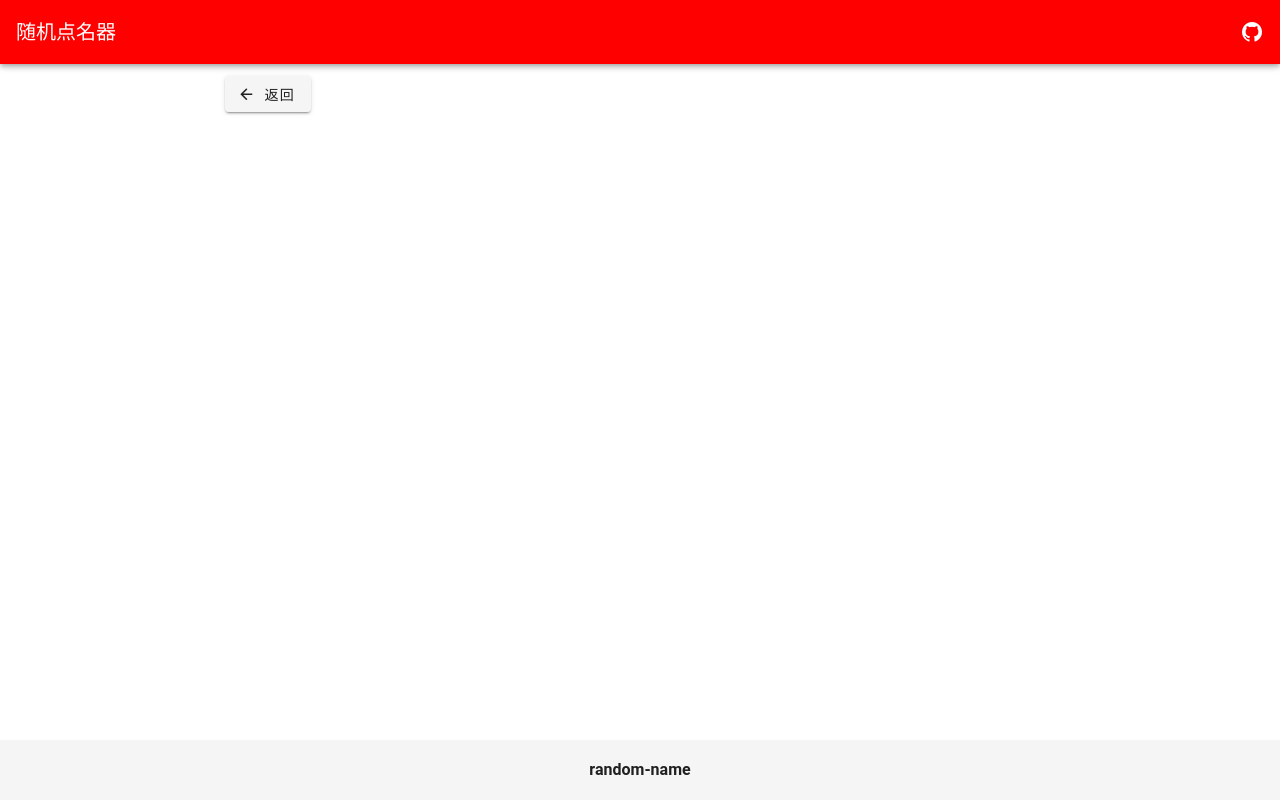
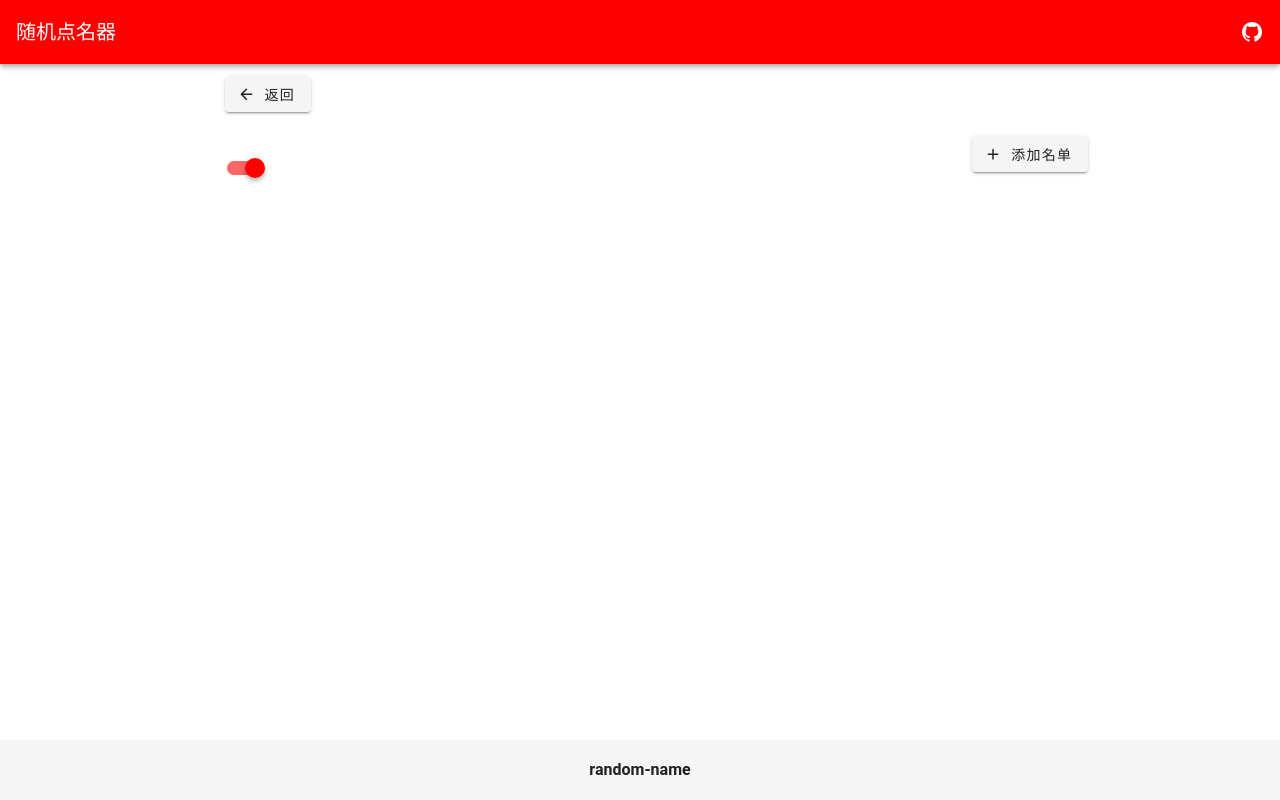
Before and after one commit to AkariRin/random-name, a Vue app: page /list in a window 1280 px wide. Built offline with nearby package versions, Linux system fonts and the light colour scheme; a small style sheet from the web is missing.

Commit message:
chore: 完成数据格式修改

```diff
--- /dev/null
+++ b/src/dataParser.js
@@ -0,0 +1,52 @@
+/*
+这个文件封装的函数均为ListView中的数据处理函数
+由于Vuetify v-data-table的数据格式要求，需要对本地存储中的数据进行处理之后再加载
+ */
+
+import _ from "lodash";
+
+//加载设置
+export function loadSettings() {
+  let _raw = JSON.parse(localStorage.getItem("data"));
+  return _raw.settings.unique;
+}
+
+//写入设置
+export function writeSettings(bool) {
+  let _raw = JSON.parse(localStorage.getItem("data"));
+  _raw.settings.unique = bool;
+  localStorage.setItem("data", JSON.stringify(_raw));
+}
+
+//加载名单
+export function loadNameList() {
+  let _raw = JSON.parse(localStorage.getItem("data"));
+  let _result = {};
+  _.forIn(_raw.namelists, (value, key) => {
+    _result[key] = _.map(value, (_arr) => {
+      return { name: _arr };
+    });
+  });
+  return _result;
+}
+
+//写入名单
+//export function writeNameList(val) {}
+
+//在组件挂载时检查Item是否存在，避免用户第一次直接打开/list路由导致没有默认数据生成的问题
+export function checkLSExists() {
+  if (localStorage.getItem("data") === null) {
+    let _default = {
+      settings: {
+        mode: "0",
+        batch_count: 0,
+        selected: "ListA",
+        allowRepeat: false,
+        unique: true,
+        sync_code: "",
+      },
+      namelists: {},
+    };
+    localStorage.setItem("data", JSON.stringify(_default));
+  }
+}
--- a/src/views/Home.vue
+++ b/src/views/Home.vue
@@ -109,20 +109,25 @@ export default {
       settings: {
         //抽取模式,0为单抽,1为带滚动,2为批量
         mode: "0",
+        //批量抽取模式中的抽取数量
         batch_count: 0,
+        //选定的列表
         selected: "ListA",
+        //允许重复抽取
         allowRepeat: false,
         //自动去重
         unique: true,
+        //同步码
+        sync_code: "",
       },
-      list: {
+      namelists: {
         ListA: ["PersonA", "PersonB", "PersonC"],
         ListB: ["PersonF", "PersonD", "PersonE"],
       },
     },
     list: {
       //当前列表内容
-      current: Array,
+      current: [],
       //列表选择器
       selector: [],
     },
@@ -172,7 +177,7 @@ export default {
             this.componentCtl.cacheSelectedList
           )
         ) {
-          this.list.current = this.global.list[newValue.settings.selected];
+          this.list.current = this.global.namelists[newValue.settings.selected];
         }
         this.componentCtl.cacheSelectedList = newValue.settings.selected;
       },
@@ -185,8 +190,8 @@ export default {
       this.global = _.clone(JSON.parse(localStorage.getItem("data")));
     }
     //加载当前列表、列表选择器
-    this.list.current = this.global.list[this.global.settings.selected];
-    this.list.selector = _.keysIn(this.global.list);
+    this.list.current = this.global.namelists[this.global.settings.selected];
+    this.list.selector = _.keysIn(this.global.namelists);
   },
 };
 </script>
--- a/src/views/List.vue
+++ b/src/views/List.vue
@@ -8,14 +8,24 @@
         </v-btn>
       </v-col>
     </v-row>
-    <v-row></v-row>
+    <v-row>
+      <v-col cols="1" offset="2">
+        <v-switch v-model="unique"></v-switch>
+      </v-col>
+      <v-col cols="1" offset="6">
+        <v-btn block>
+          <v-icon left>mdi-plus</v-icon>
+          添加名单
+        </v-btn>
+      </v-col>
+    </v-row>
     <v-row>
       <v-col cols="8" offset="2">
         <v-expansion-panels>
-          <v-expansion-panel
-            v-for="nl in namelists"
-            :key="nl"
-          ></v-expansion-panel>
+          <v-expansion-panel v-for="(item, index) in namelists" :key="index">
+            <v-expansion-panel-header>{{ index }}</v-expansion-panel-header>
+            <v-expansion-panel-content></v-expansion-panel-content>
+          </v-expansion-panel>
         </v-expansion-panels>
       </v-col>
     </v-row>
@@ -23,10 +33,29 @@
 </template>
 
 <script>
+import * as dataParser from "@/dataParser";
+
 export default {
   name: "ListView",
-  data: () => ({}),
-  beforeMount() {},
+  data: () => ({
+    unique: false,
+    namelists: {},
+  }),
+  beforeMount() {
+    dataParser.checkLSExists();
+    this.unique = dataParser.loadSettings();
+    this.namelists = dataParser.loadNameList();
+  },
+  methods: {},
+  watch: {
+    unique() {
+      dataParser.writeSettings(this.unique);
+    },
+    namelists: {
+      handler() {},
+      deep: true,
+    },
+  },
 };
 </script>
 
```
Also changed, not shown: src/listParser.js (deleted, +0 -20 lines).
